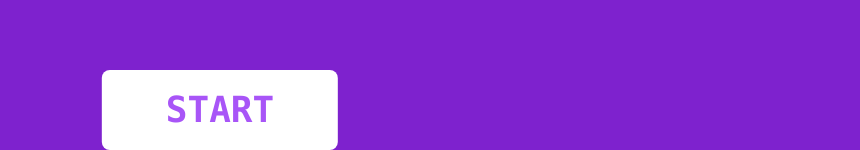
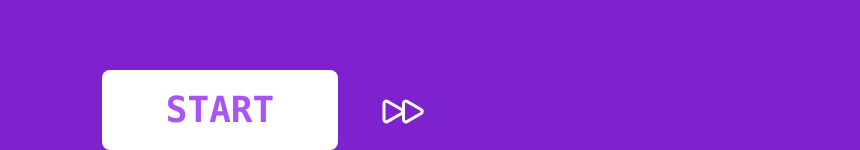
Before and after one commit to pk-021/Pomodoro, a React (Vite) app: page / in a window 1280 px wide. Shown: the part 730-880 px from the top of the page, without its empty margins (420-1280 px from the left). Built offline with nearby package versions, Linux system fonts and the light colour scheme; a web font is replaced by a local one.

Commit message:
added skip button

```diff
--- a/src/App.jsx
+++ b/src/App.jsx
@@ -9,6 +9,7 @@ import {
 import CountdownCircle from "./CountdownCircle";
 import CountdownText from "./CountdownText";
 import Settings from "./Settings";
+import Skip from "./skip";
 
 function App() {
   const circleRef = useRef(null);
@@ -36,15 +37,17 @@ function App() {
 
   return (
     <div className="flex flex-col items-center">
-      <div id="countdown" className="relative">
+      <div id="countdown" className="relative felx items-center justify-center">
         <CountdownCircle updateRate={200} ref={circleRef} />
         <CountdownText setIsRunning={setIsRunning} ref={textRef} />
+      </div>
 
+      <div className="userControls flex relative h-fit justify-center items-center">
         <button
           className={`px-16 ${isCounting ? "py-3" : "py-5"
-            } z-10 absolute -bottom-20 left-1/2 -translate-x-1/2
-            text-4xl text-purple-500 font-semibold font-mono
-          bg-white  rounded-lg`}
+            } z-10 h-fit
+             text-4xl text-purple-500 font-semibold font-mono
+            bg-white rounded-lg`}
           onClick={() => {
             if (circleRef.current && textRef.current) {
 
@@ -81,7 +84,10 @@ function App() {
         >
           {(isCounting & isRunning) ? "PAUSE" : "START"}
         </button>
+        <Skip resetFun={reset} />
+
       </div>
+
       <Settings setPomodoroMins={(timeMins) => {
         setIsCounting(false);
         setIsRunning(false);
@@ -89,8 +95,24 @@ function App() {
         textRef.current.setTimeMins(timeMins);
         circleRef.current.reset()
       }} />
+
     </div>
+
+
+
   );
+
+  function reset() {
+    console.log("clicked skip");
+    setIsCounting(false);
+    setIsRunning(false);
+    setTimeMins(timeMins);
+    textRef.current.setTimeMins(timeMins);
+    circleRef.current.reset()
+  }
 }
 
+
+
+
 export default App;
--- /dev/null
+++ b/src/Skip.jsx
@@ -0,0 +1,14 @@
+function Skip(props) {
+
+    return (
+        <div class="w-20 h-20  absolute left-full translate-x-6 hover:bg-white/40 rounded-full" onClick={props.resetFun}>
+            < svg xmlns="http://www.w3.org/2000/svg" fill="none" viewBox="0 0 24 24" strokeWidth="1.5" class="stroke-white p-4" >
+                <path stroke-linecap="round" stroke-linejoin="round" d="M3 8.689c0-.864.933-1.406 1.683-.977l7.108 4.061a1.125 1.125 0 0 1 0 1.954l-7.108 4.061A1.125 1.125 0 0 1 3 16.811V8.69ZM12.75 8.689c0-.864.933-1.406 1.683-.977l7.108 4.061a1.125 1.125 0 0 1 0 1.954l-7.108 4.061a1.125 1.125 0 0 1-1.683-.977V8.69Z" />
+            </svg >
+        </div>
+    )
+}
+
+
+
+export default Skip;
```
